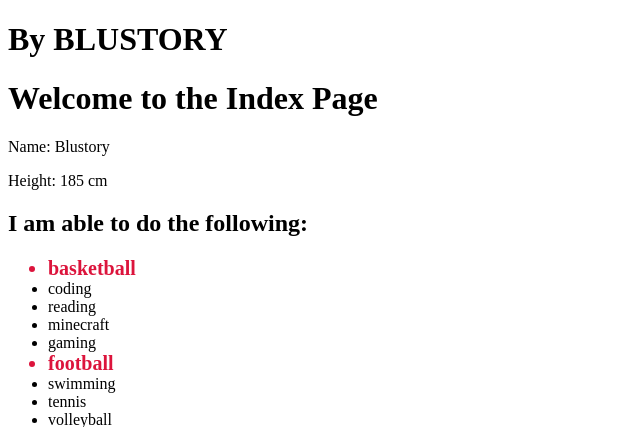
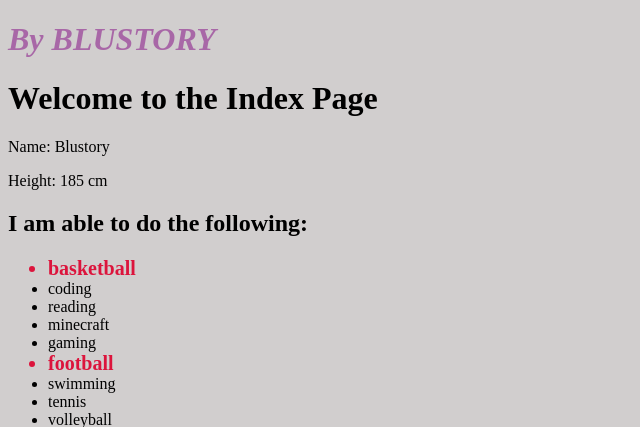
Before and after one commit to Blustory/blue, a Flask app: page / in a window 1280 px wide. Shown: the top 427 px of the page, without its empty margins (0-640 px from the left). Run offline with Flask 3, Linux system fonts and the light colour scheme.

Commit message:
More styling

```diff
--- a/templates/base.html
+++ b/templates/base.html
@@ -7,8 +7,8 @@
    <link rel="icon" type="image/x-icon" href="static/favicon.ico" />
 
 </head>
-<body>
-    <h1>By BLUSTORY</h1>
+<body style = "background-color: rgb(209, 206, 206);">
+    <h1 style="color: rgba(128, 0, 128, 0.5);"><i>By BLUSTORY</i></h1>
     {% block content %}Nothing Here{% endblock %}
 </body>
 </html>
```
